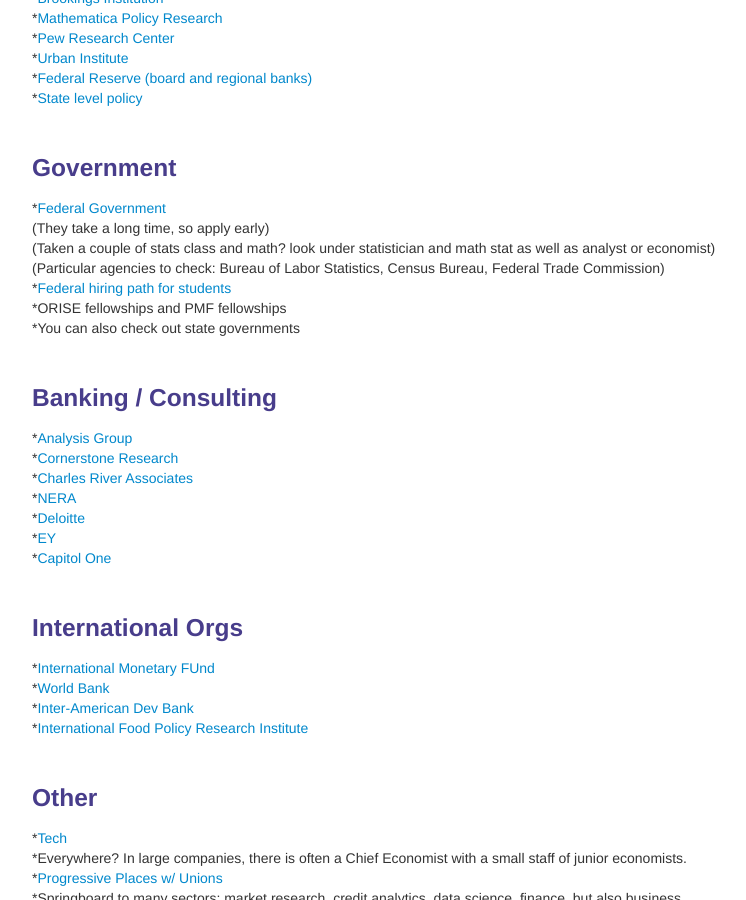
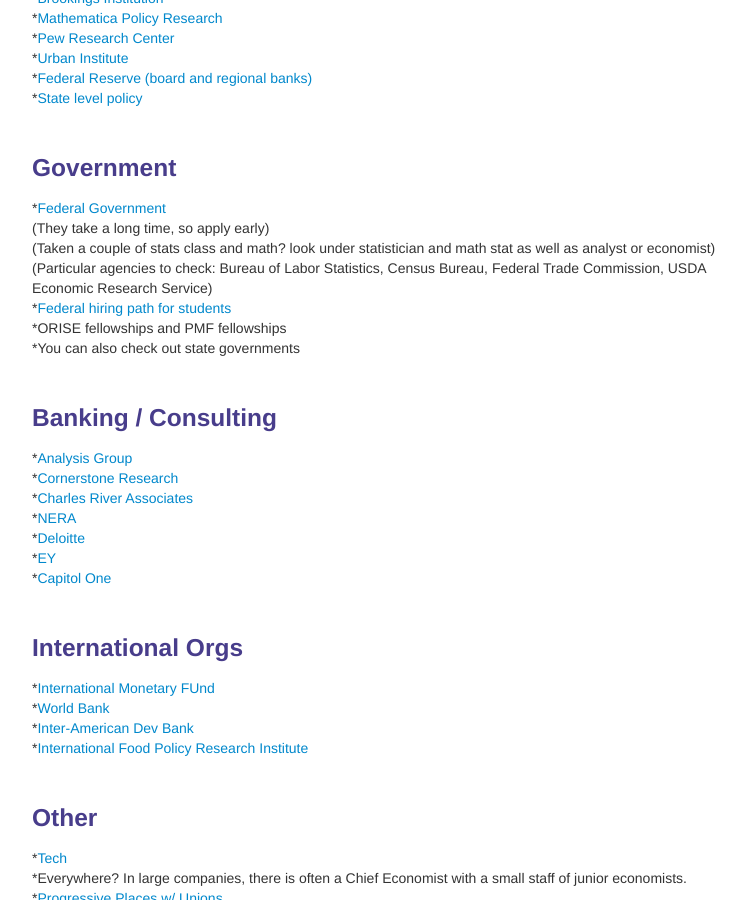
Before and after one commit to bjwillage/bjwillage.github.io, a Jekyll site: the page built from pages/Jobs.md, in a window 1280 px wide and 900 px high, scrolled down 554 px. Shown: the whole window, without its empty margins (258-1004 px from the left). Built offline with Jekyll 4.4.1, drawn with Linux system fonts in a browser that asks for light colours.

Commit message:
Update Jobs.md

```diff
--- a/pages/Jobs.md
+++ b/pages/Jobs.md
@@ -32,7 +32,7 @@ The American Economic Association also has some [resources](https://www.aeaweb.o
 *[Federal Government](https://www.usajobs.gov/)<br>
  (They take a long time, so apply early)<br>
  (Taken a couple of stats class and math? look under statistician and math stat as well as analyst or economist)<br>
- (Particular agencies to check: Bureau of Labor Statistics, Census Bureau, Federal Trade Commission)<br>
+ (Particular agencies to check: Bureau of Labor Statistics, Census Bureau, Federal Trade Commission, USDA Economic Research Service)<br>
 *[Federal hiring path for students](https://www.usajobs.gov/help/working-in-government/unique-hiring-paths/students/)<br>
 *ORISE fellowships and PMF fellowships<br>
 *You can also check out state governments
```
